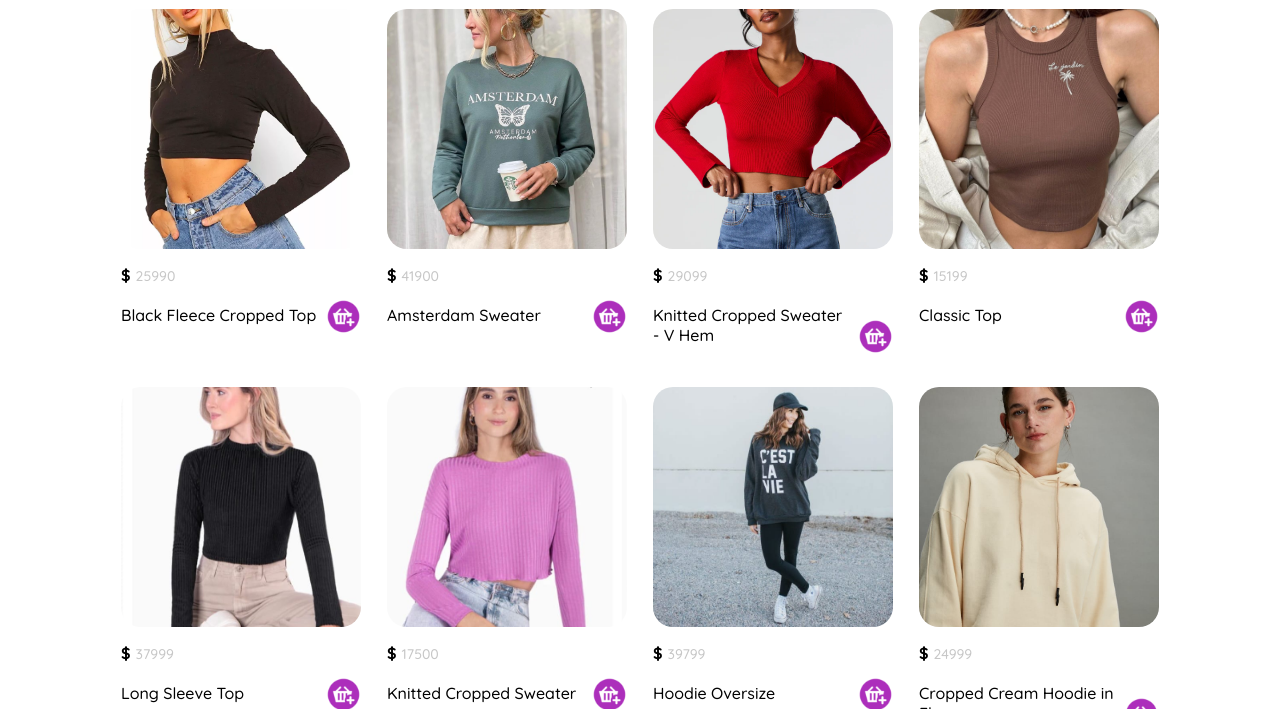
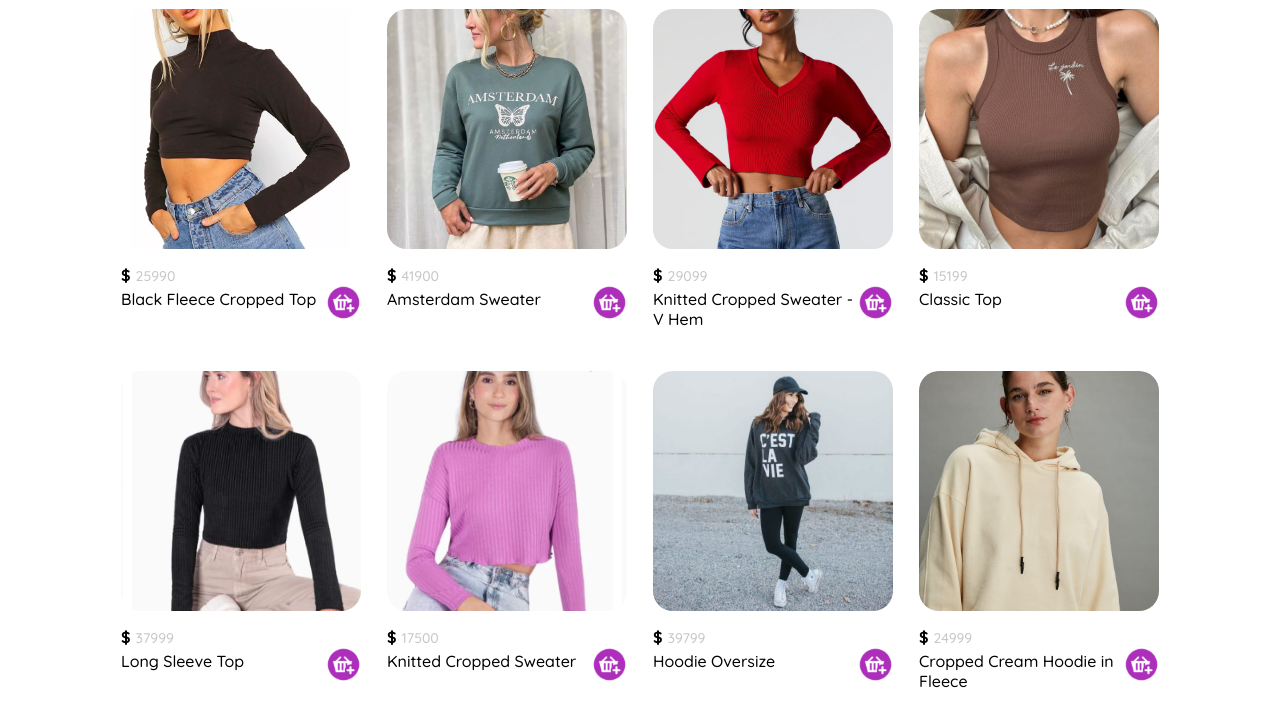
Before and after one commit to Camiloramos99/AmandivaECommerce, a plain HTML site: page index.html in a window 1280 px wide. Shown: the part 91-800 px from the top of the page. Drawn offline with Linux system fonts and the light colour scheme; a web font is replaced by a local one.

Commit message:
feat: Add product detail view functionality on image click and adjust layout styles

```diff
--- a/main.js
+++ b/main.js
@@ -29,9 +29,9 @@ window.addEventListener('scroll', function() {
 });
 
 
-
-
-
+function openProductDetail() {
+    productDetail.classList.remove("inactive")
+}
 
 function toggleDesktopMenu() {
     const isProductDetailClosed = productDetail.classList.contains("inactive");
@@ -248,6 +248,8 @@ function renderProducts(arr){
         productInfo.classList.add("product-info");
 
         const productInfoDiv = document.createElement("div");
+        productInfoDiv.classList.add("product-info-div");
+
 
         const symbolText = document.createElement("p");
         symbolText.innerText = "$";
@@ -267,9 +269,14 @@ function renderProducts(arr){
 
 
         const productInfoFigure = document.createElement("figure");
+        productInfoFigure.classList.add("product-info-figure");
+
+
         const productImgCart = document.createElement("img");
         productImgCart.setAttribute("src", "icons/add-to-basket-5854 (1).png");
         productImgCart.classList.add("agregar-al-carrito")
+        productImgCart.addEventListener("click", openProductDetail);
+
 
         productInfoFigure.appendChild(productImgCart);
 
--- a/styles.css
+++ b/styles.css
@@ -417,12 +417,19 @@ figure p {
 .product-info {
   display: flex;
   justify-content: space-between;
-  align-items: end;
   margin-top: 12px;
+  height: 80px;
+  align-items: start;
 }
-.product-info figure {
-  margin: 7px;
-  margin-right: 0;
+.product-info-div {
+  width: 90%;
+}
+.product-info-figure {
+  margin: 0;
+  margin-top: 20px;
+}
+.product-name {
+  margin-top: 0;
 }
 .product-info figure img {
   width: 35px;
```
